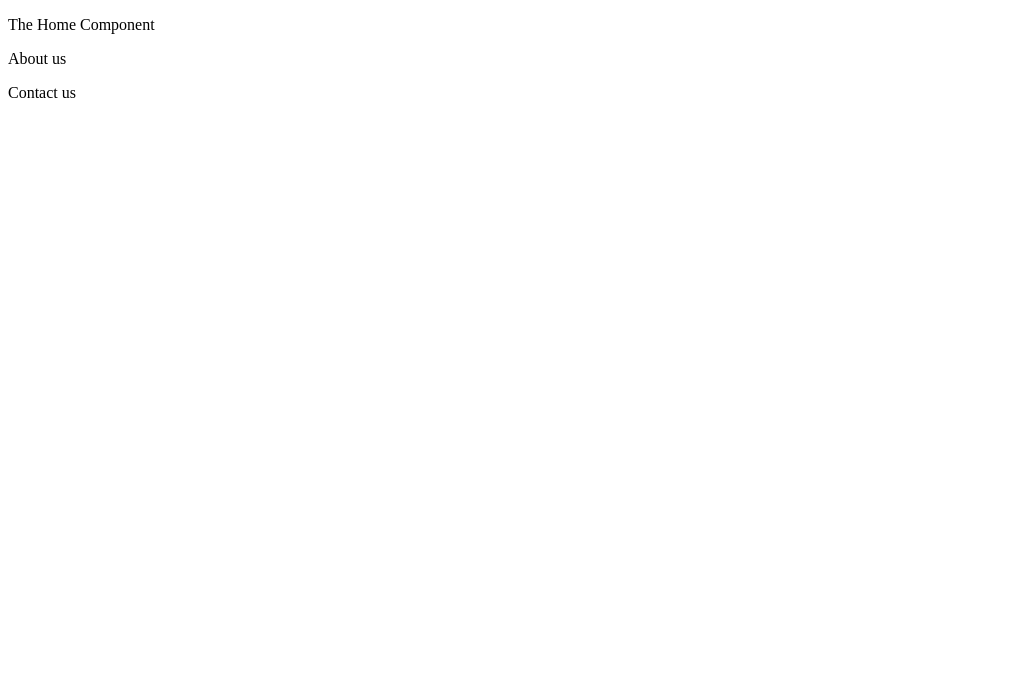
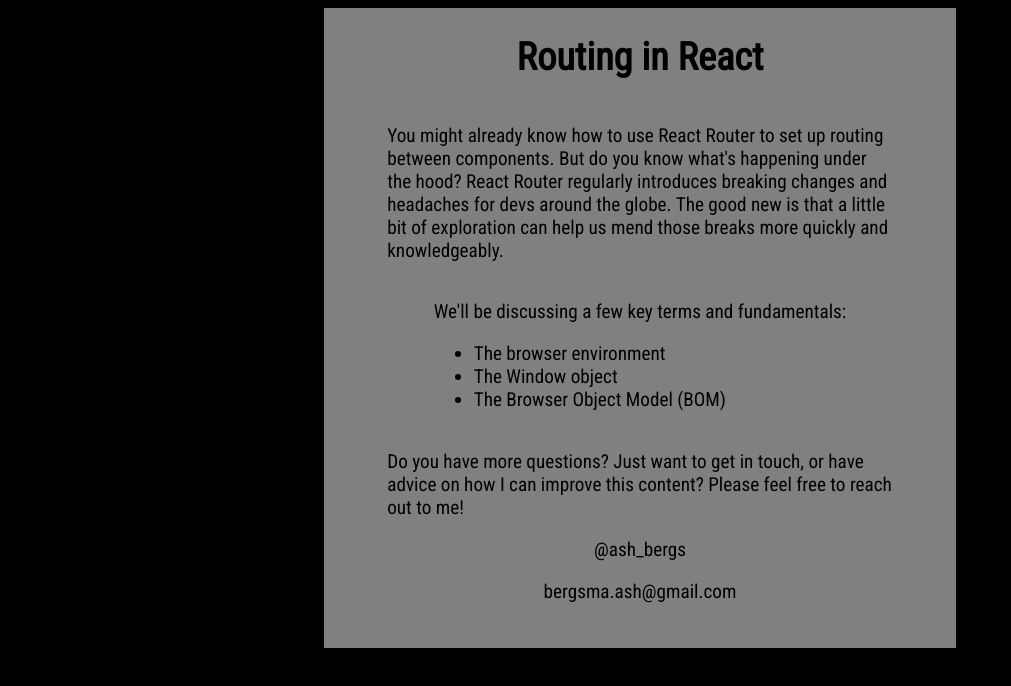
Before and after one commit to ash-bergs/react-routing, a React (Create React App) app: page / in a window 1280 px wide. Shown: the top 686 px of the page, without its empty margins (0-1011 px from the left). Built offline with nearby package versions, Linux system fonts and the light colour scheme.

Commit message:
Adds component content
Some basic content has been added to each component! The stuff here is likely to change, but the basic idea is in place.

```diff
--- a/public/index.html
+++ b/public/index.html
@@ -8,6 +8,12 @@
     <meta
       name="description"
       content="Web site created using create-react-app"
+    />
+    <link rel="preconnect" href="https://fonts.googleapis.com" />
+    <link rel="preconnect" href="https://fonts.gstatic.com" crossorigin />
+    <link
+      href="https://fonts.googleapis.com/css2?family=Roboto+Condensed&display=swap"
+      rel="stylesheet"
     />
     <link rel="apple-touch-icon" href="%PUBLIC_URL%/logo192.png" />
     <!--
@@ -24,7 +30,7 @@
       work correctly both with client-side routing and a non-root public URL.
       Learn how to configure a non-root public URL by running `npm run build`.
     -->
-    <title>Routing from Scratch</title>
+    <title>Routing in React</title>
   </head>
   <body>
     <noscript>You need to enable JavaScript to run this app.</noscript>
--- a/src/App.css
+++ b/src/App.css
@@ -0,0 +1,20 @@
+/* Basic layout: Everything is in a centered parent element, with display: flex affixed. Centering applied with align-items */
+.App {
+  background-color: gray;
+  width: 50%;
+  height: 80vh;
+  margin: 0 auto;
+  display: flex;
+  flex-direction: column;
+  align-items: center;
+  font-family: 'Roboto Condensed', sans-serif;
+  font-size: 1.2em;
+}
+
+.container {
+  width: 80%;
+}
+
+.center {
+  text-align: center;
+}
--- a/src/App.js
+++ b/src/App.js
@@ -6,6 +6,7 @@
 function App() {
   return (
     <div className="App">
+      <h1>Routing in React</h1>
       <Home />
       <About />
       <Contact />
--- a/src/components/About.js
+++ b/src/components/About.js
@@ -3,7 +3,14 @@
 const About = () => {
   return (
     <div>
-      <p>About us</p>
+      <p className="content title">
+        We'll be discussing a few key terms and fundamentals:
+      </p>
+      <ul className="content list">
+        <li className="content list item">The browser environment</li>
+        <li className="content list item">The Window object</li>
+        <li className="content list item">The Browser Object Model (BOM)</li>
+      </ul>
     </div>
   );
 };
--- a/src/components/Contact.js
+++ b/src/components/Contact.js
@@ -2,8 +2,13 @@
 
 const Contact = () => {
   return (
-    <div>
-      <p>Contact us</p>
+    <div className="container">
+      <p>
+        Do you have more questions? Just want to get in touch, or have advice on
+        how I can improve this content? Please feel free to reach out to me!
+      </p>
+      <p className="content center">@ash_bergs</p>
+      <p className="content center">bergsma.ash@gmail.com</p>
     </div>
   );
 };
--- a/src/components/Home.js
+++ b/src/components/Home.js
@@ -2,8 +2,14 @@
 
 const Home = () => {
   return (
-    <div>
-      <p>The Home Component</p>
+    <div className="container">
+      <p className="content">
+        You might already know how to use React Router to set up routing between
+        components. But do you know what's happening under the hood? React
+        Router regularly introduces breaking changes and headaches for devs
+        around the globe. The good new is that a little bit of exploration can
+        help us mend those breaks more quickly and knowledgeably.
+      </p>
     </div>
   );
 };
--- a/src/index.css
+++ b/src/index.css
@@ -0,0 +1,3 @@
+body {
+  background-color: black;
+}
```
